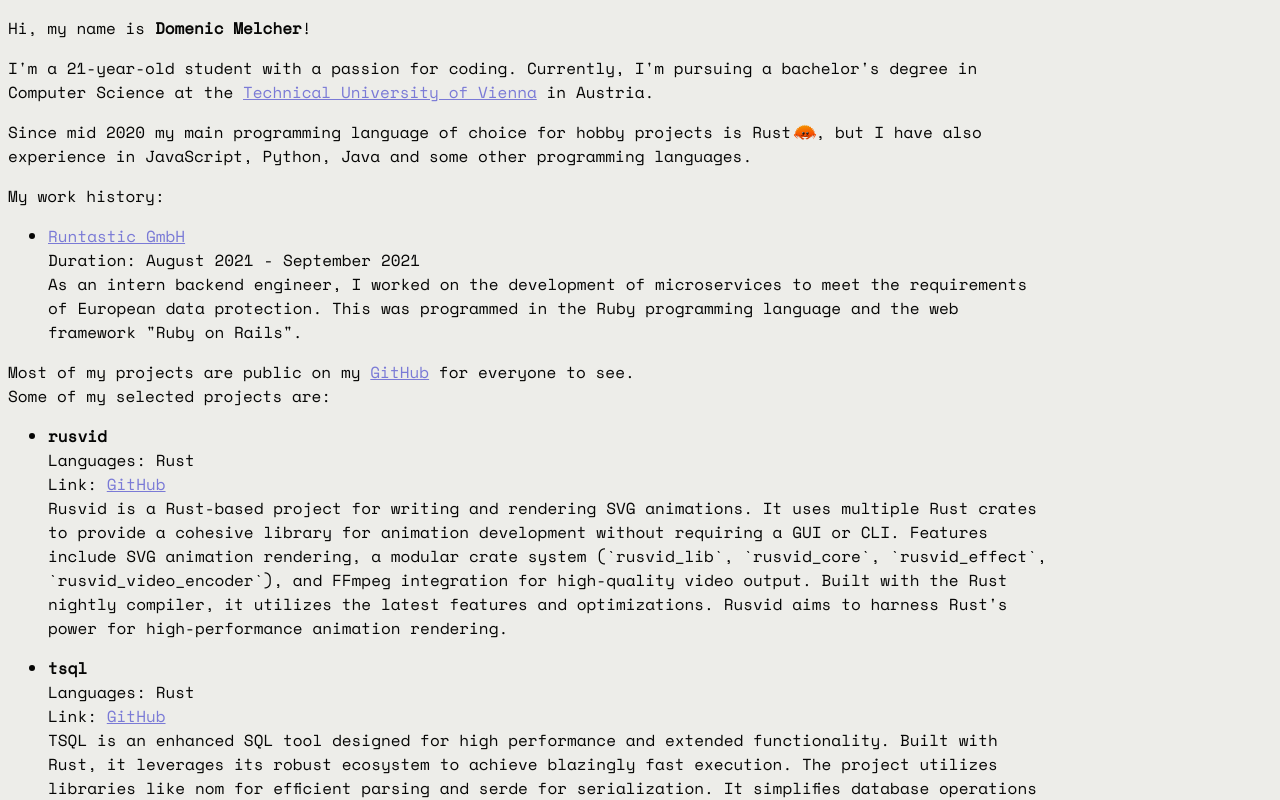
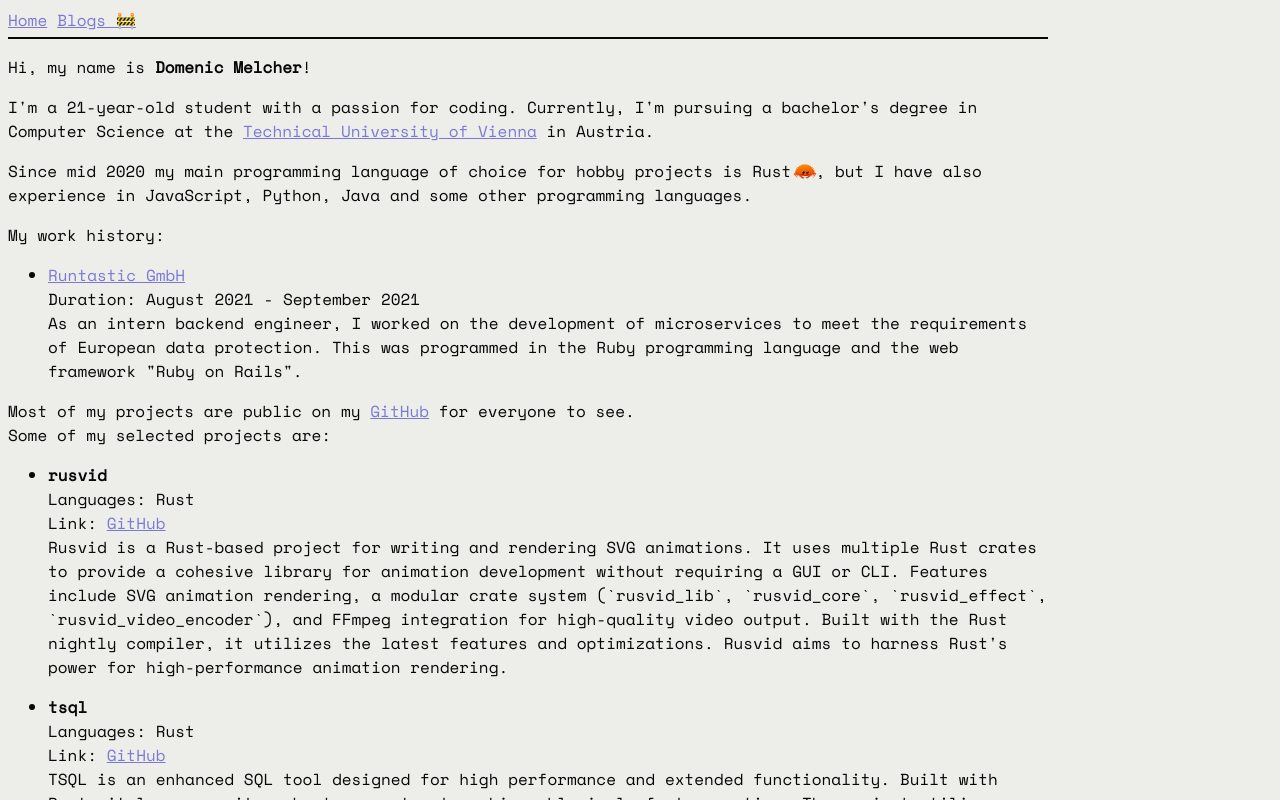
Before and after one commit to LetsMelon/personal_website, an Angular app in the folder website/: page / in a window 1280 px wide. Shown: the top 800 px of the page. Built offline with nearby package versions, Linux system fonts and the light colour scheme.

Commit message:
implement the navbar

```diff
--- a/website/src/app/app.component.html
+++ b/website/src/app/app.component.html
@@ -1,3 +1,5 @@
+<app-navbar />
+
 <div class="main">
   <router-outlet />
 </div>
--- a/website/src/app/components/components.module.ts
+++ b/website/src/app/components/components.module.ts
@@ -5,6 +5,7 @@ import { FerrisComponent } from './ferris/ferris.component';
 import { CommonModule } from '@angular/common';
 import { SeparatorComponent } from './separator/separator.component';
 import { FooterComponent } from './footer/footer.component';
+import { RouterOutlet, RouterLink, RouterLinkActive } from '@angular/router';
 
 @NgModule({
   declarations: [
@@ -14,7 +15,7 @@ import { FooterComponent } from './footer/footer.component';
     SeparatorComponent,
     FooterComponent,
   ],
-  imports: [CommonModule],
+  imports: [CommonModule, RouterOutlet, RouterLink, RouterLinkActive],
   exports: [
     NavbarComponent,
     LinkComponent,
--- a/website/src/app/components/navbar/navbar.component.html
+++ b/website/src/app/components/navbar/navbar.component.html
@@ -1 +1,19 @@
-<p>navbar works!</p>
+<nav>
+  <ul class="navbar">
+    <li>
+      <a routerLink="/" routerLinkActive="active" ariaCurrentWhenActive="page"
+        >Home</a
+      >
+    </li>
+    <li>
+      <a
+        routerLink="/blogs"
+        routerLinkActive="active"
+        ariaCurrentWhenActive="page"
+        >Blogs 🚧</a
+      >
+    </li>
+  </ul>
+</nav>
+
+<app-separator />
--- a/website/src/app/components/navbar/navbar.component.scss
+++ b/website/src/app/components/navbar/navbar.component.scss
@@ -0,0 +1,10 @@
+.navbar {
+    list-style-type: none;
+    margin: 0;
+    padding: 0;
+}
+
+.navbar li {
+    display: inline;
+    margin-right: 10px;
+}
```
